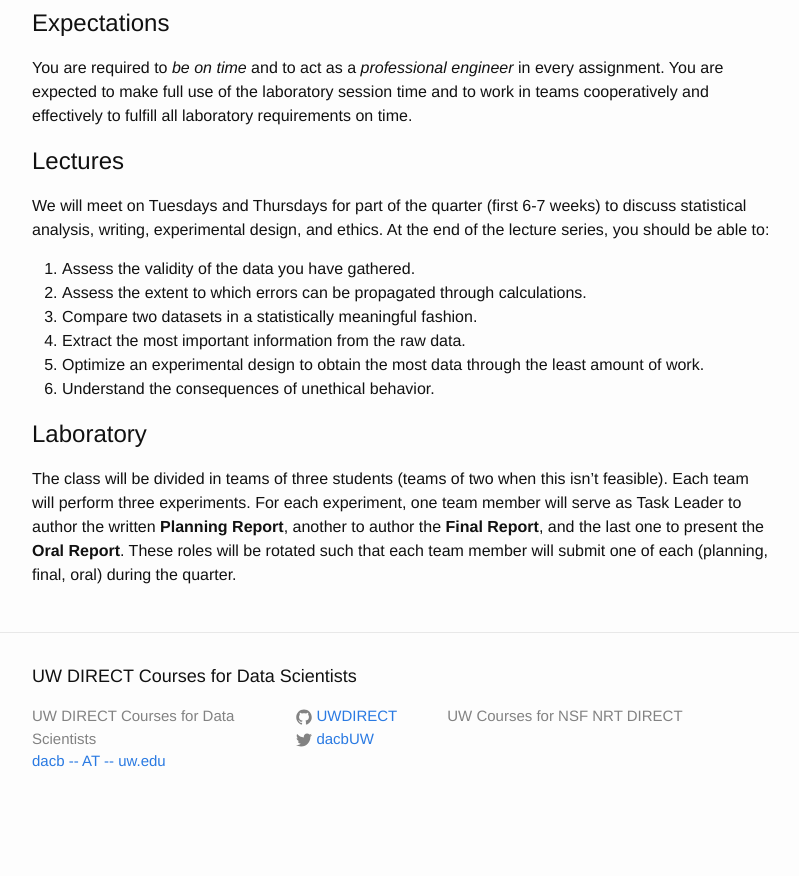
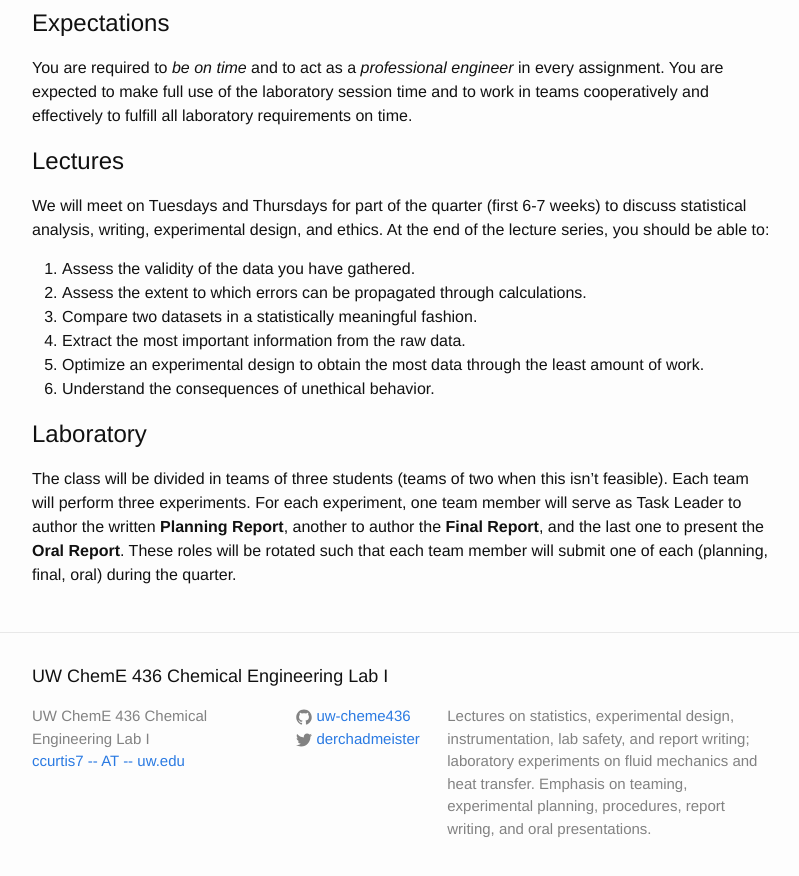
Before and after one commit to uw-cheme485/uw-cheme485.github.io, a Jekyll site: the page built from index.md, in a window 1280 px wide and 900 px high, scrolled down 833 px. Shown: the top 876 px of the window, without its empty margins (238-1037 px from the left). Built offline with Jekyll 4.4.1, drawn with Linux system fonts in a browser that asks for light colours; before the commit the page ends 1666 px from its top, so only the background shows below that; some of the changed text lies outside the part shown.

Commit message:
Found the error-- no colons

```diff
--- a/_config.yml
+++ b/_config.yml
@@ -1,17 +1,10 @@
 # Site settings
-# title: UW ChemE 436: Chemical Engineering Lab I
-# email: ccurtis7 -- AT -- uw.edu
-# description: "Lectures on statistics, experimental design, instrumentation, lab safety, and report writing; laboratory experiments on fluid mechanics and heat transfer. Emphasis on teaming, experimental planning, procedures, report writing, and oral presentations."
-# url: "http://uw-cheme436.github.io"
-# twitter_username: derchadmeister
-# github_username:  uw-cheme436
-# Site settings
-title: UW DIRECT Courses for Data Scientists
-email: dacb -- AT -- uw.edu
-description: "UW Courses for NSF NRT DIRECT"
-url: "http://uwdirect.github.io"
-twitter_username: dacbUW
-github_username:  UWDIRECT
+title: UW ChemE 436 Chemical Engineering Lab I
+email: ccurtis7 -- AT -- uw.edu
+description: "Lectures on statistics, experimental design, instrumentation, lab safety, and report writing; laboratory experiments on fluid mechanics and heat transfer. Emphasis on teaming, experimental planning, procedures, report writing, and oral presentations."
+url: "http://uw-cheme436.github.io"
+twitter_username: derchadmeister
+github_username:  uw-cheme436
 
 
 # Build settings
```
